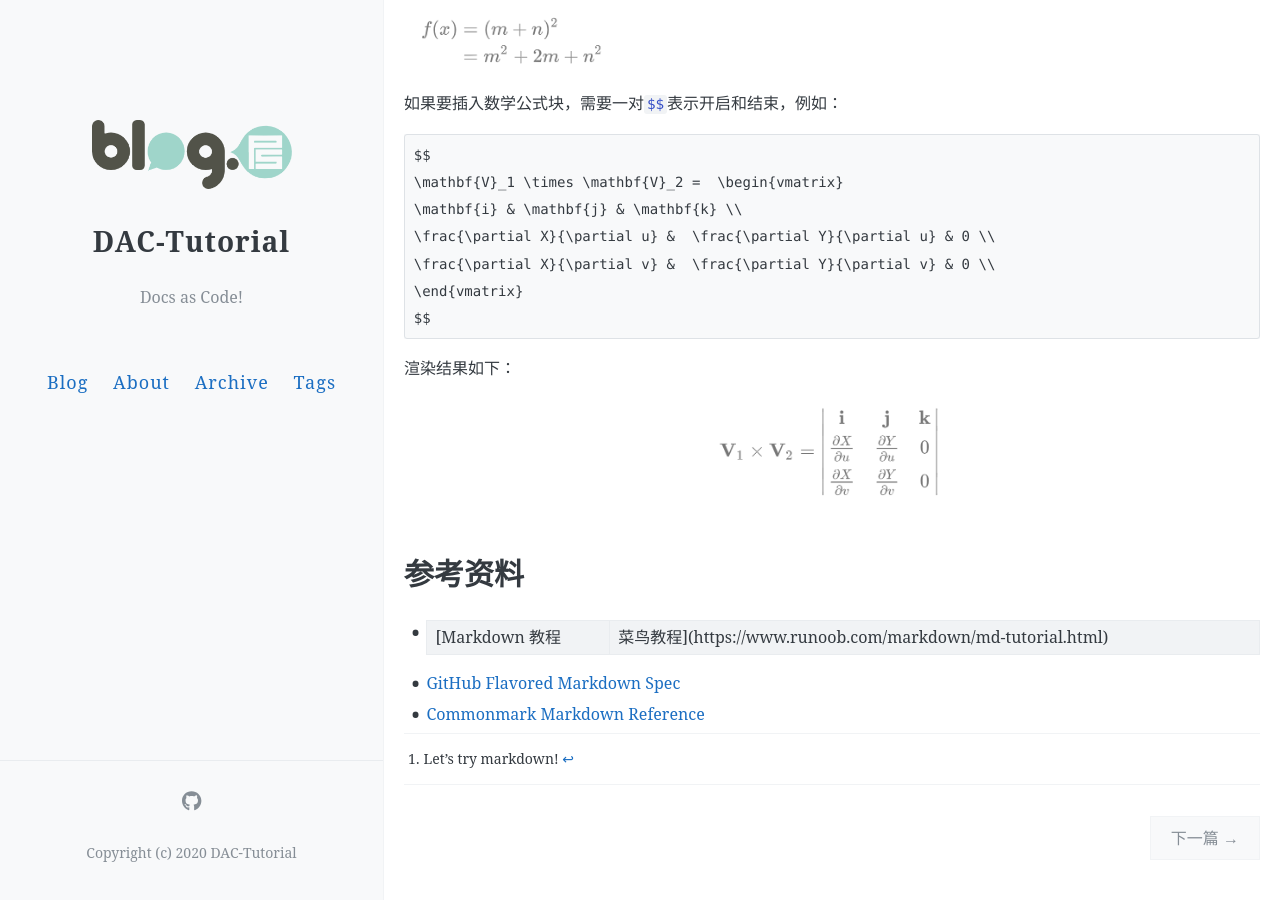
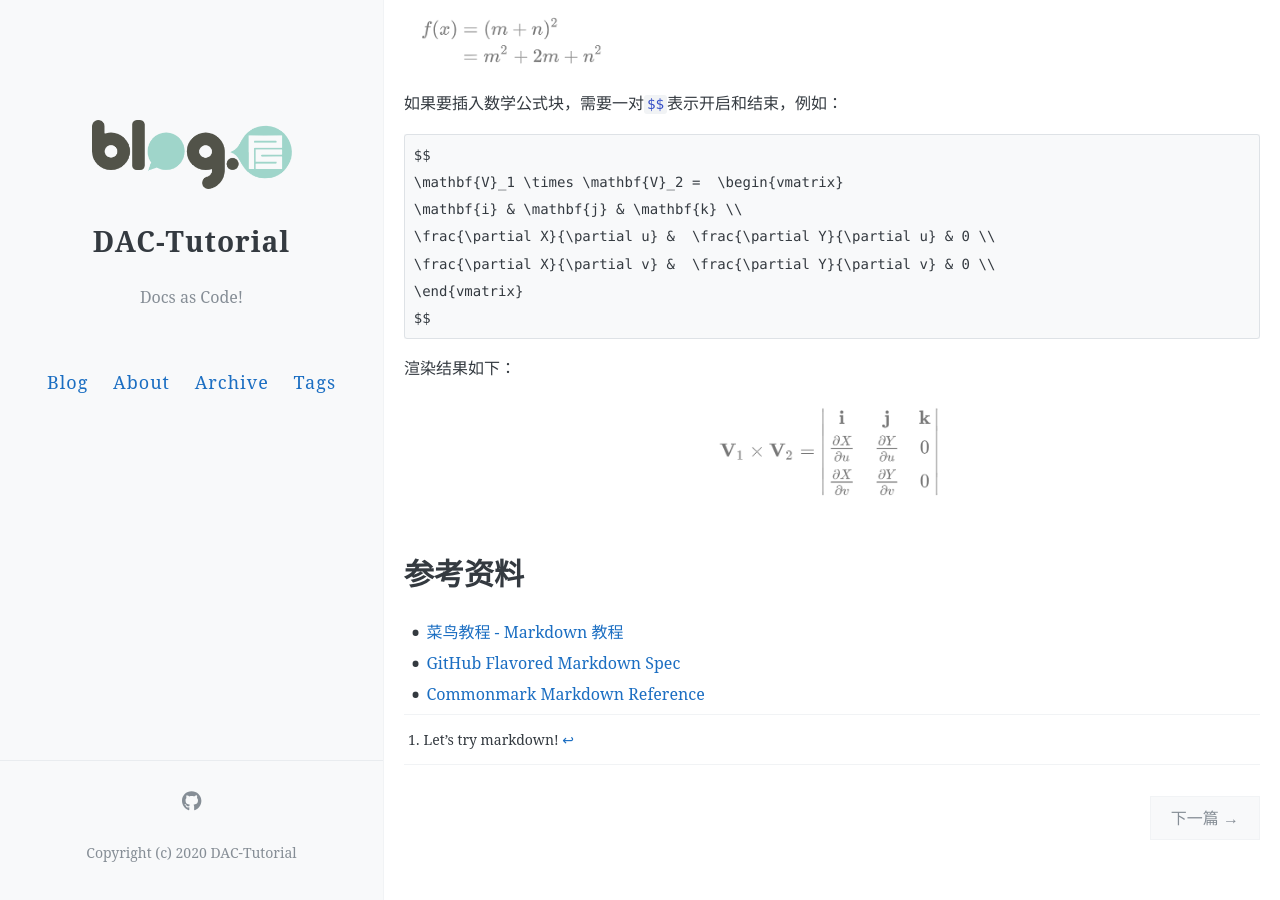
Before and after one commit to dac-tutorial/dac-tutorial.github.io, a Jekyll site: the page built from _posts/2020-01-12-Markdown-语法指南.md, in a window 1280 px wide and 900 px high, scrolled down 19296 px. Built offline with Jekyll 4.4.1, drawn with Linux system fonts in a browser that asks for light colours; our own code applies the rules of GitHub Pages for plain Markdown files; comment, search, counter and statistics services are not loaded.

Commit message:
Update 2020-01-12-Markdown-语法指南.md

```diff
--- a/_posts/2020-01-12-Markdown-语法指南.md
+++ b/_posts/2020-01-12-Markdown-语法指南.md
@@ -807,6 +807,6 @@ $$
 
 # 参考资料
 
-+ [Markdown 教程 | 菜鸟教程](https://www.runoob.com/markdown/md-tutorial.html)
++ [菜鸟教程 - Markdown 教程](https://www.runoob.com/markdown/md-tutorial.html)
 + [GitHub Flavored Markdown Spec](https://github.github.com/gfm/)
 + [Commonmark Markdown Reference](https://commonmark.org/help/)
```
